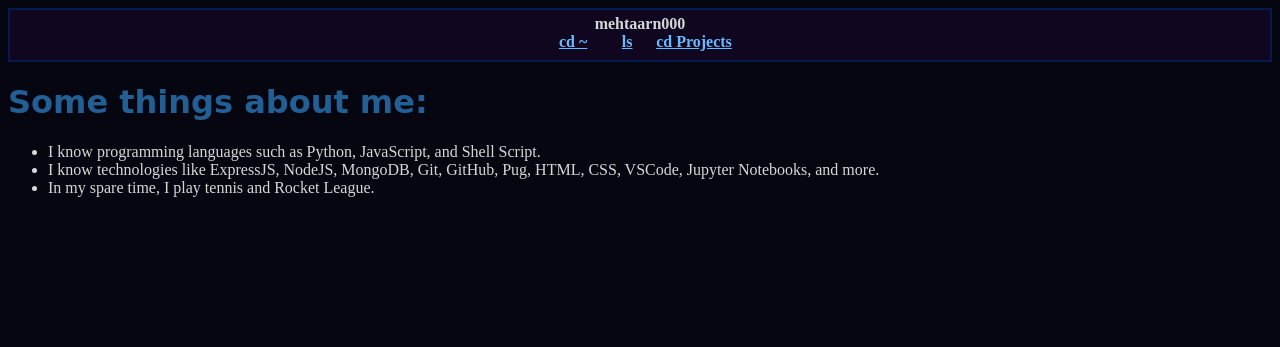
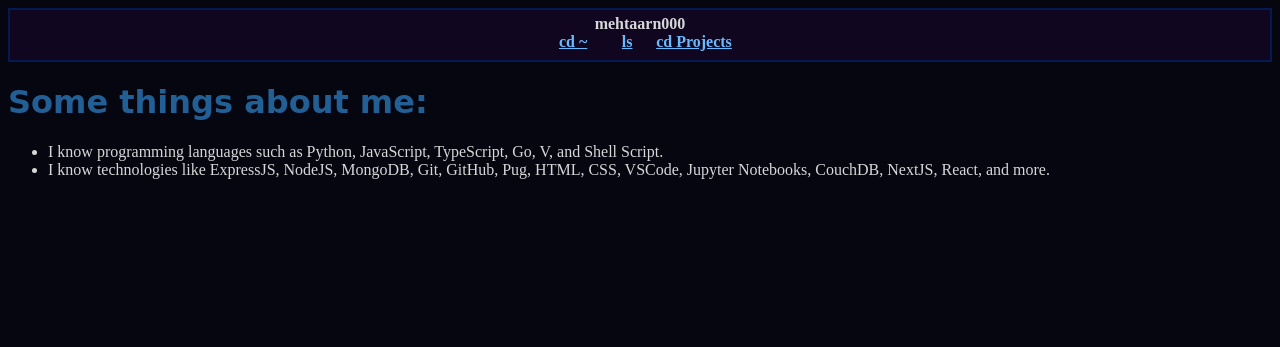
Before and after one commit to mehtaarn000/mehtaarn000.github.io, a plain HTML site: page whoami.html in a window 1280 px wide. Shown: the top 347 px of the page. Drawn offline with Linux system fonts and the light colour scheme.

Commit message:
Update whoami.html

```diff
--- a/whoami.html
+++ b/whoami.html
@@ -20,9 +20,8 @@
         </div>
         <h1 style="font-family: cursive; color: rgb(34, 95, 148)">Some things about me:</h1>
         <ul>
-            <li>I know programming languages such as Python, JavaScript, and Shell Script.</li>
-            <li>I know technologies like ExpressJS, NodeJS, MongoDB, Git, GitHub, Pug, HTML, CSS, VSCode, Jupyter Notebooks, and more.</li>
-            <li>In my spare time, I play tennis and Rocket League.</li>
+            <li>I know programming languages such as Python, JavaScript, TypeScript, Go, V, and Shell Script.</li>
+            <li>I know technologies like ExpressJS, NodeJS, MongoDB, Git, GitHub, Pug, HTML, CSS, VSCode, Jupyter Notebooks, CouchDB, NextJS, React, and more.</li>
         </ul>
         <!--Images hrefs are raw.githubusercontent.com files -->
         <div class="center-screen">
```
